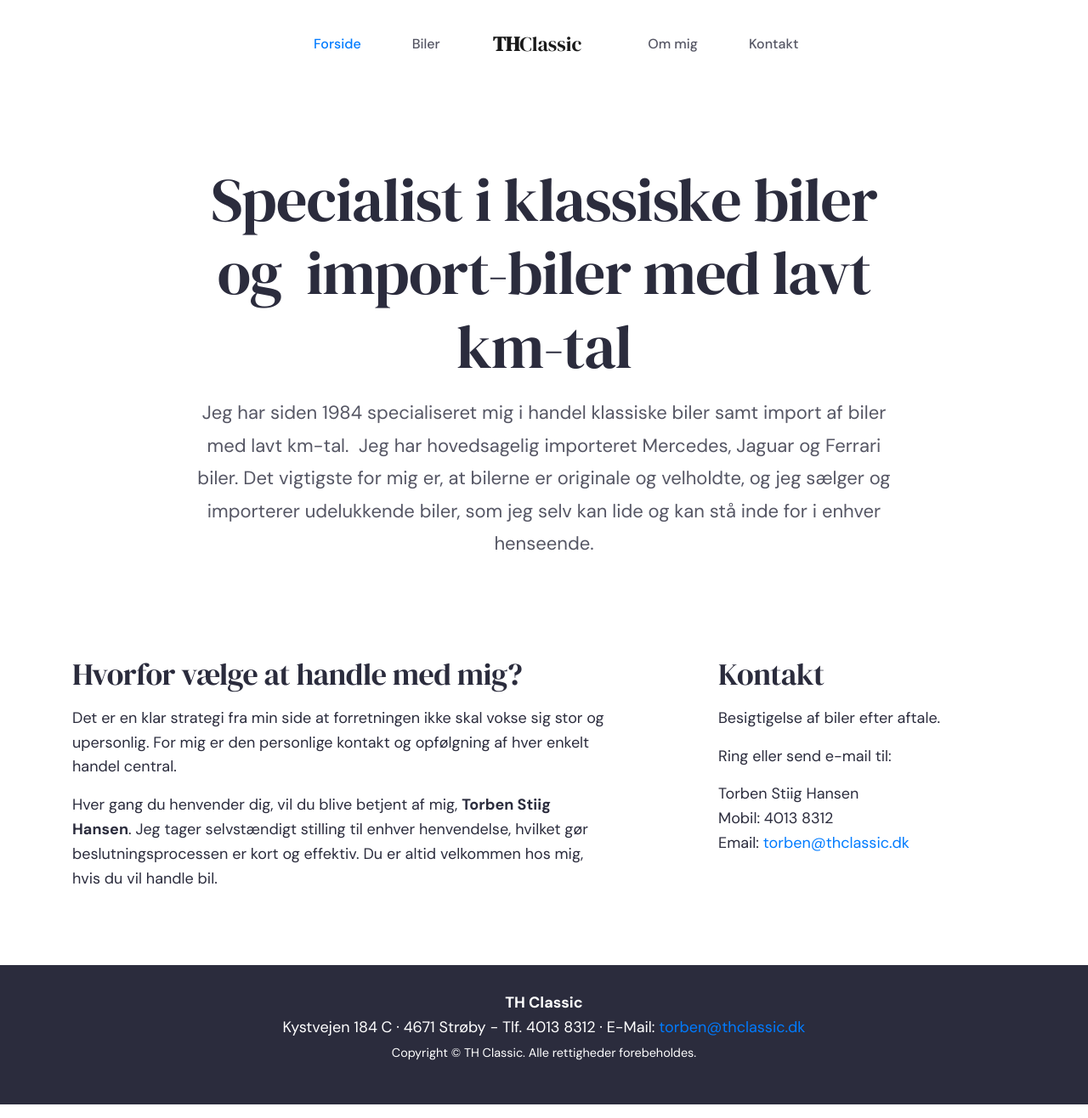
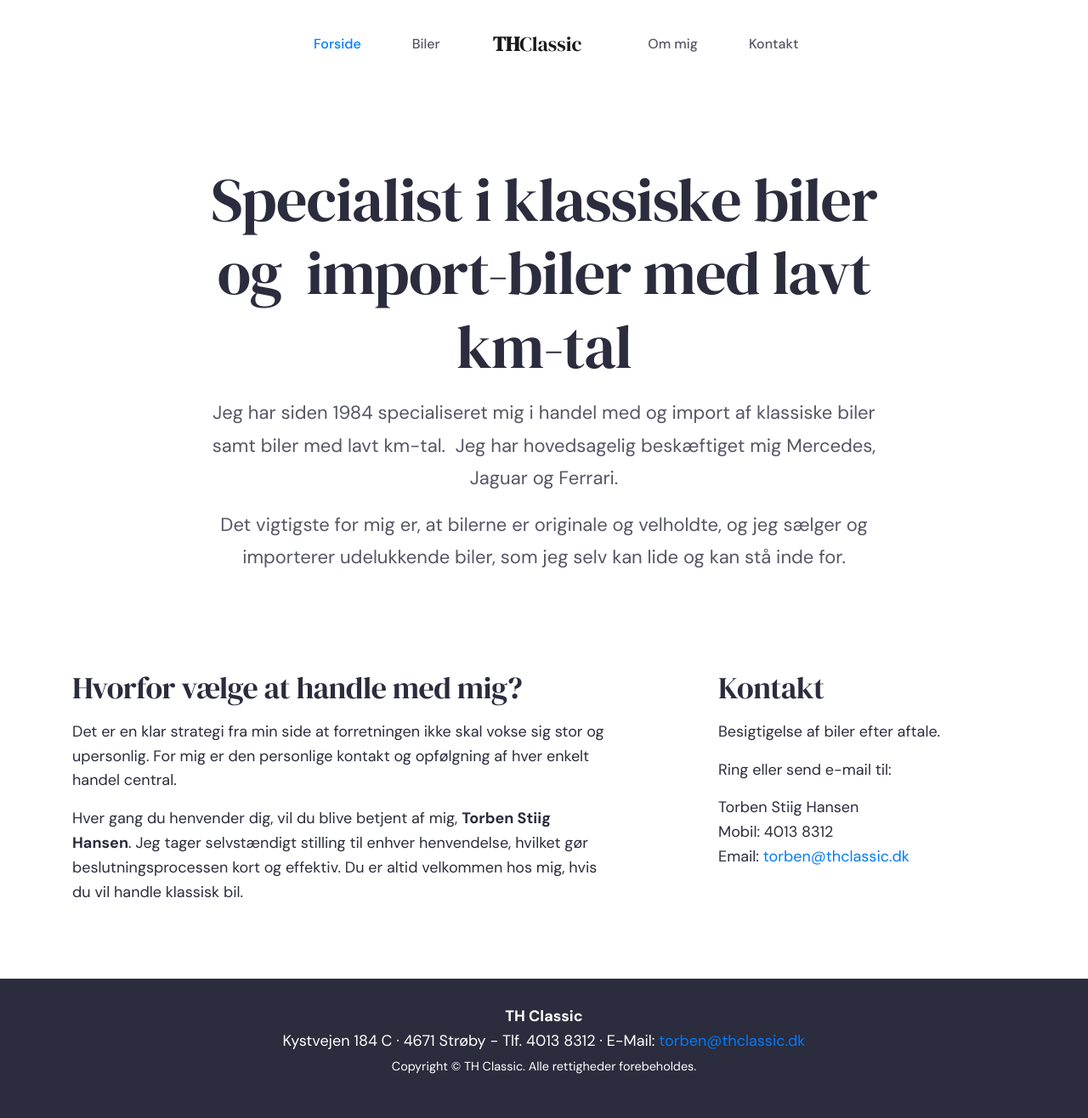
Before and after one commit to aakjaer/thclassic, a Jekyll site: the page built from index.html, in a window 1280 px wide. Shown: the whole page at 85% size. Built offline with Jekyll 4.4.1, drawn with Linux system fonts in a browser that asks for light colours.

Commit message:
Updated 'index.html' via CloudCannon

```diff
--- a/index.html
+++ b/index.html
@@ -12,7 +12,8 @@ active_menu: home
 				</h1>
 
 				<div class="lead text-muted editable">
-				    <p>Jeg har siden 1984 specialiseret mig i handel klassiske biler samt import af biler med lavt km-tal.&nbsp; Jeg har hovedsagelig importeret Mercedes, Jaguar og Ferrari biler. Det vigtigste for mig er, at bilerne er originale og velholdte, og jeg s&aelig;lger og importerer udelukkende biler, som jeg selv kan lide og kan st&aring; inde for i enhver henseende.</p>
+				    <p>Jeg har siden 1984 specialiseret mig i handel med og import af klassiske biler samt biler med lavt km-tal.&nbsp; Jeg har hovedsagelig besk&aelig;ftiget mig Mercedes, Jaguar og Ferrari.</p>
+				    <p>Det vigtigste for mig er, at bilerne er originale og velholdte, og jeg s&aelig;lger og importerer udelukkende biler, som jeg selv kan lide og kan st&aring; inde for.</p>
 				</div>
 			</h1>
 		</div>
@@ -23,7 +24,7 @@ active_menu: home
 			<div class="editable">
 			    <h2>Hvorfor v&aelig;lge at handle med mig?</h2>
 			    <p>Det er en klar strategi fra min side at forretningen ikke skal vokse sig stor og upersonlig. For mig er den personlige kontakt og opf&oslash;lgning af hver enkelt handel central.</p>
-			    <p>Hver gang du henvender dig, vil du blive betjent af mig, <strong>Torben Stiig Hansen</strong>. Jeg tager selvst&aelig;ndigt stilling til enhver henvendelse, hvilket g&oslash;r beslutningsprocessen er kort og effektiv. Du er altid velkommen hos mig, hvis du vil handle bil.</p>
+			    <p>Hver gang du henvender dig, vil du blive betjent af mig, <strong>Torben Stiig Hansen</strong>. Jeg tager selvst&aelig;ndigt stilling til enhver henvendelse, hvilket g&oslash;r beslutningsprocessen kort og effektiv. Du er altid velkommen hos mig, hvis du vil handle klassisk bil.</p>
 			</div>
 		</div>
 		<div class="col-md-4 offset-md-1">
```
